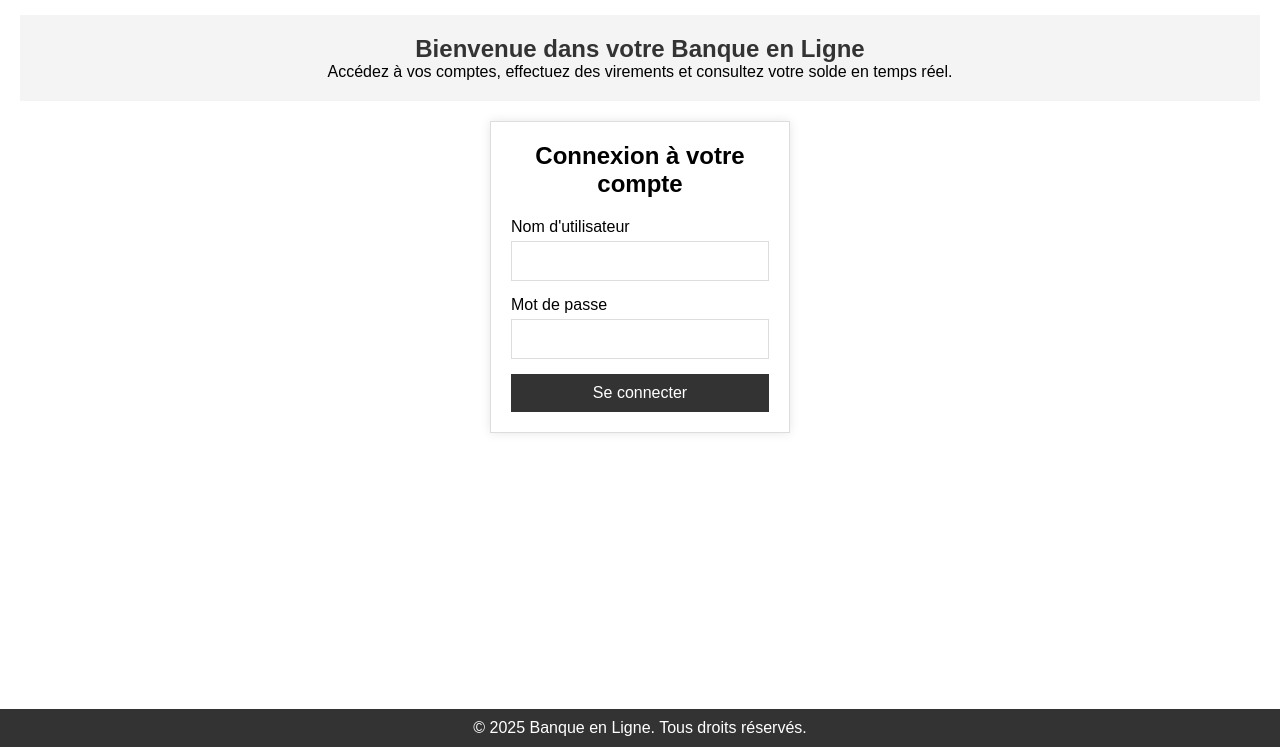
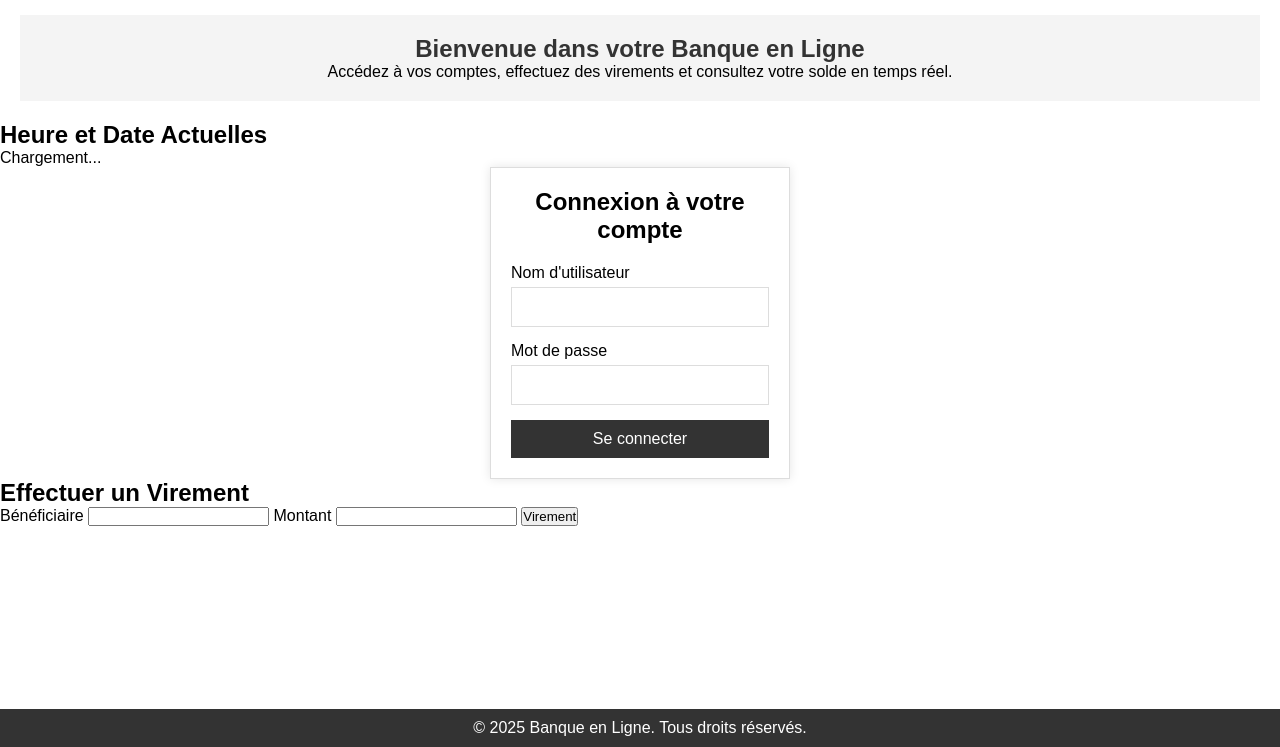
Before and after one commit to franciscode09/MY-BANK, a plain HTML site: page index.html in a window 1280 px wide. Shown: the part 53-800 px from the top of the page. Drawn offline with Linux system fonts and the light colour scheme.

Commit message:
index.html

```diff
--- a/index.html
+++ b/index.html
@@ -17,6 +17,7 @@
                 <li><a href="#">Accueil</a></li>
                 <li><a href="#">Compte</a></li>
                 <li><a href="#">Transactions</a></li>
+                <li><a href="#">Virements</a></li>
                 <li><a href="#">Contact</a></li>
             </ul>
         </nav>
@@ -26,6 +27,12 @@
     <section class="intro">
         <h2>Bienvenue dans votre Banque en Ligne</h2>
         <p>Accédez à vos comptes, effectuez des virements et consultez votre solde en temps réel.</p>
+    </section>
+
+    <!-- Section Date et Heure -->
+    <section class="horloge">
+        <h2>Heure et Date Actuelles</h2>
+        <p id="date-time">Chargement...</p>
     </section>
 
     <!-- Connexion utilisateur -->
@@ -42,6 +49,21 @@
         </form>
     </section>
 
+    <!-- Section Virement -->
+    <section class="virement">
+        <h2>Effectuer un Virement</h2>
+        <form id="virement-form">
+            <label for="beneficiary">Bénéficiaire</label>
+            <input type="text" id="beneficiary" required>
+
+            <label for="amount">Montant</label>
+            <input type="number" id="amount" required>
+
+            <button type="submit">Virement</button>
+        </form>
+        <div id="virement-result"></div>
+    </section>
+
     <!-- Section Footer -->
     <footer>
         <p>&copy; 2025 Banque en Ligne. Tous droits réservés.</p>
```
